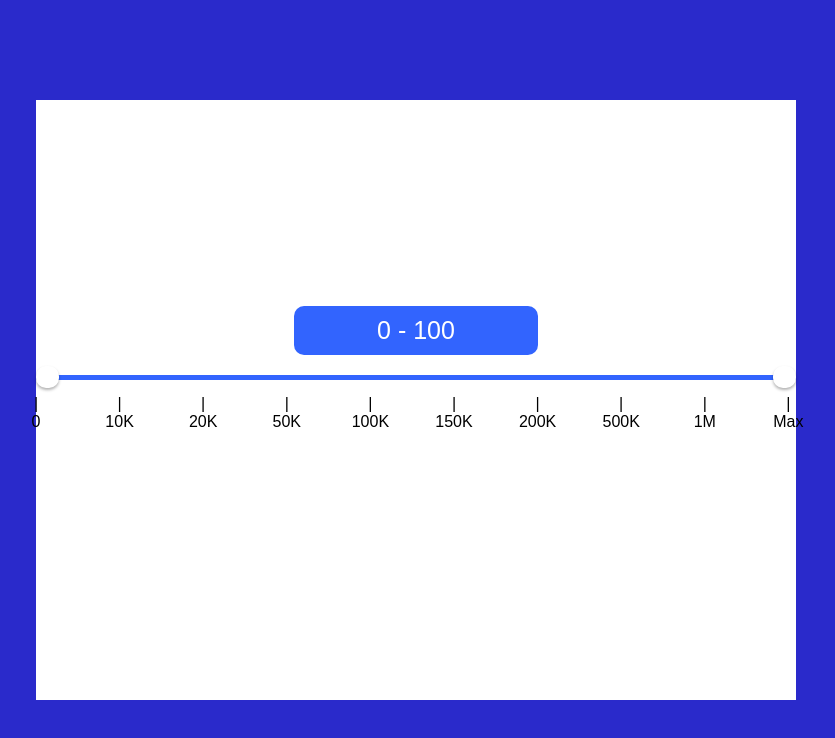
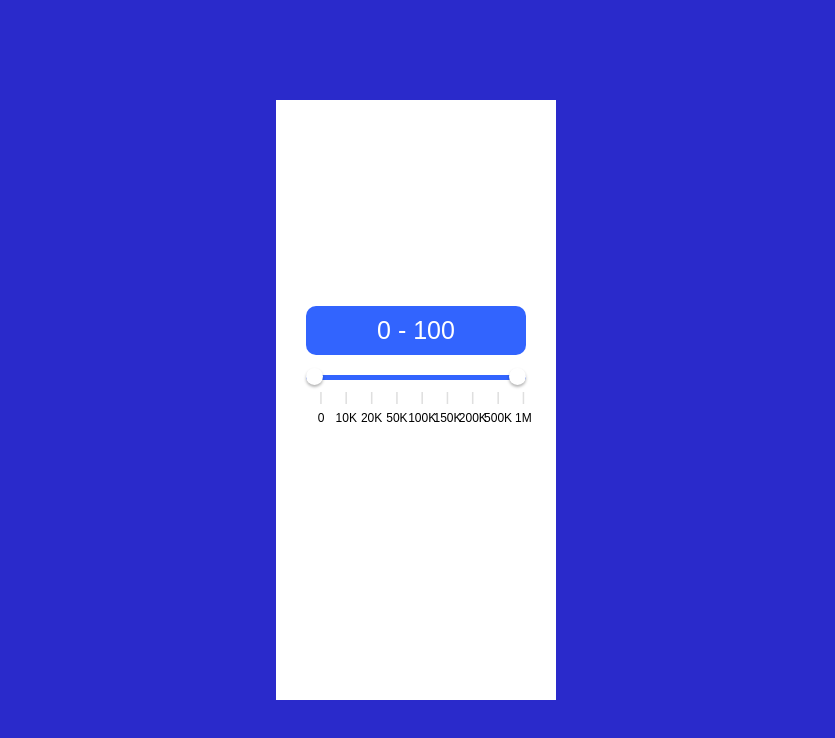
Before and after one commit to CaliforniaLuv/Double_range, a React (Vite) app: page / in a window 1280 px wide. Shown: the top 738 px of the page, without its empty margins (224-1059 px from the left). Built offline with nearby package versions, Linux system fonts and the light colour scheme.

Commit message:
add: span 엘리먼트 객체형태 전달

```diff
--- a/src/App.css
+++ b/src/App.css
@@ -47,12 +47,12 @@ input[type="range"]::-ms-track {
 /* 구글 크롬 버전 thumb */
 input[type="range"]::-webkit-slider-thumb {
   -webkit-appearance: none;
-  height: 1.7em;
-  width: 1.7em;
+  height: 1.3em;
+  width: 1.3em;
   background-color: #fff;
   cursor: grab;
   border-radius: 10px;
-  margin-top: -9px;
+  margin-top: -7px;
   pointer-events: auto;
   box-shadow: 0px 2px 3px rgb(0 0 0 / 30%);
   /* touch-action: pan-x; */
@@ -87,7 +87,7 @@ input[type="range"]::-ms-thumb {
 
 input[type="range"]:active::-webkit-slider-thumb {
   background-color: #fff;
-  border: 3px solid #3264fe;
+  border: 2px solid #3264fe;
 }
 
 .wrap {
@@ -96,15 +96,16 @@ input[type="range"]:active::-webkit-slider-thumb {
   flex-direction: column;
   justify-content: center;
   align-items: center;
-  width: 95vmin;
+  width: 35vmin;
   height: 600px;
   background-color: #fff;
+  padding: 30px;
 }
 
 
 .values {
   background-color: #3264fe;
-  width: 32%;
+  width: 100%;
   position: relative;
   padding: 10px 0;
   border-radius: 10px;
@@ -112,16 +113,3 @@ input[type="range"]:active::-webkit-slider-thumb {
   font-size: 25px;
   color: #fff;
 }
-
-/* position: absolute;
-    width: 16px;
-    height: 16px;
-    cursor: pointer;
-    cursor: -webkit-grab;
-    margin-top: -7px;
-    cursor: grab;
-    border-radius: 50%;
-    background: #ffffff;
-    border: 0.25px solid #dfdfdf;
-    box-shadow: 0px 2px 3px rgb(0 0 0 / 30%);
-    touch-action: pan-x; */
--- a/src/Double_Slider.css
+++ b/src/Double_Slider.css
@@ -2,8 +2,6 @@
   position: relative;
   width: 100%;
   height: 100px;
-  /* border: 1px solid #000; */
-  margin-top: 30px;
   margin: 20px;
 }
 
@@ -18,15 +16,22 @@
 
 .slider-keywords {
   display: flex;
-  margin-top: 20px ;
+  margin-top: 15px;
+  font-size: 12px;
 }
 
 .slider-keywords > div {
  display: flex;
-
  width: 30px;
  flex-direction: column;
  align-items: center;
  position: absolute;
- transform: translateX(-50%);
+
 }
+
+.slider-keywords > div label{
+  color: #dfdfdf;
+  font-size: 12px;
+  font-weight: bold;
+  margin-bottom: 7px;
+}
--- a/src/Double_Slider.jsx
+++ b/src/Double_Slider.jsx
@@ -3,8 +3,8 @@ import "./Double_Slider.css"
 
 function Double_Slider() {
 
-  const arr = ["0", "10K", "20K", "50K", "100K", "150K", "200K", "500K", "1M", "Max"]
-
+  const arr = [{word:"0", left:-0.5}, {word:"10K", left:11.5}, {word:"20K", left:23.8}, {word:"50K", left: 36}, {word:"100K", left:48.1}, {word:"150K", left:60.2}, {word: "200K", left:72.4}, {word:"500K", left:84.5}, {word:"1M", left:96.7}]
+  const arr_copy = ["0", "10K", "20K", "50K", "100K", "150K", "200K", "500K", "1M"]
   const [range, setRange] = useState({
     left: 0,
     right: 100
@@ -49,14 +49,22 @@ function Double_Slider() {
         </div>
       <main className="container">
         <div className="slider-track" ref={track}>
-          <input type="range" min="0" max="100" step="11.11"  id="Double-left" value={range.left} onChange={handleLeft}/>
-          <input type="range" min="0" max="100" step="11.11" id="Double-right" value={range.right} onChange={handleRight}/>
+          <input type="range" min="0" max="100" step="12.5"  id="Double-left" value={range.left} onChange={handleLeft}/>
+          <input type="range" min="0" max="100" step="12.5" id="Double-right" value={range.right} onChange={handleRight}/>
 
         </div>
         <div className="slider-keywords">
-          {arr.map((el, idx) =>
+          {/* {arr.map((el) =>
             (
-              <div style={{left: (idx * 11) + "%"}}>
+              <div style={{left: el.left  + "%"}}>
+                <label>|</label>
+                <span>{el.word}</span>
+              </div>
+            ))} */}
+
+          {arr_copy.map((el, idx) =>
+            (
+              <div style={{left: 11.5 * idx + "%"}}>
                 <label>|</label>
                 <span>{el}</span>
               </div>
```
